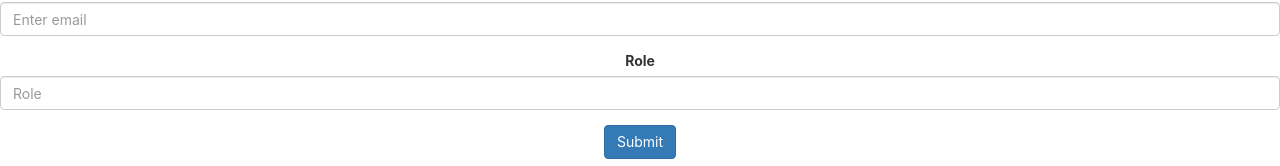
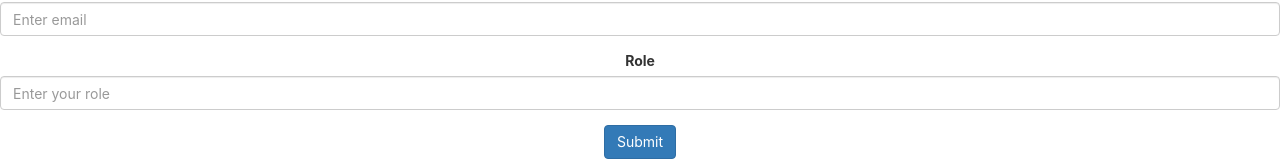
Before and after one commit to bloominstituteoftechnology/team-builder, a React (Create React App) app in the folder team-builder/: page / in a window 1280 px wide. Shown: the part 148-314 px from the top of the page. Built offline with nearby package versions, Linux system fonts and the light colour scheme.

Commit message:
state imported and used in Form.js

```diff
--- a/team-builder/src/Form.js
+++ b/team-builder/src/Form.js
@@ -1,6 +1,8 @@
-import React from "react";
+import React, { useState } from "react";
 
 function Form() {
+  const [user, setUser] = useState({ username: "", password: "", role: "" });
+
   return (
     // <form onSubmit={handleSubmit}>
     <form>
@@ -15,7 +17,7 @@ function Form() {
                 className="form-control"
                 name="username"
                 placeholder="Enter your username"
-                // value={user.username}
+                value={user.username}
                 // onChange={handleChange}
               />
             </div>
@@ -29,7 +31,7 @@ function Form() {
             name="email"
             aria-describedby="emailHelp"
             placeholder="Enter email"
-            // value={user.email}
+            value={user.email}
             // onChange={handleChange}
           />
         </div>
@@ -39,9 +41,9 @@ function Form() {
             type="text"
             className="form-control"
             name="role"
-            placeholder="Role"
+            placeholder="Enter your role"
             // onChange={handleChange}
-            // value={user.role}
+            value={user.role}
           />
         </div>
         <button type="submit" className="btn btn-primary">
```
